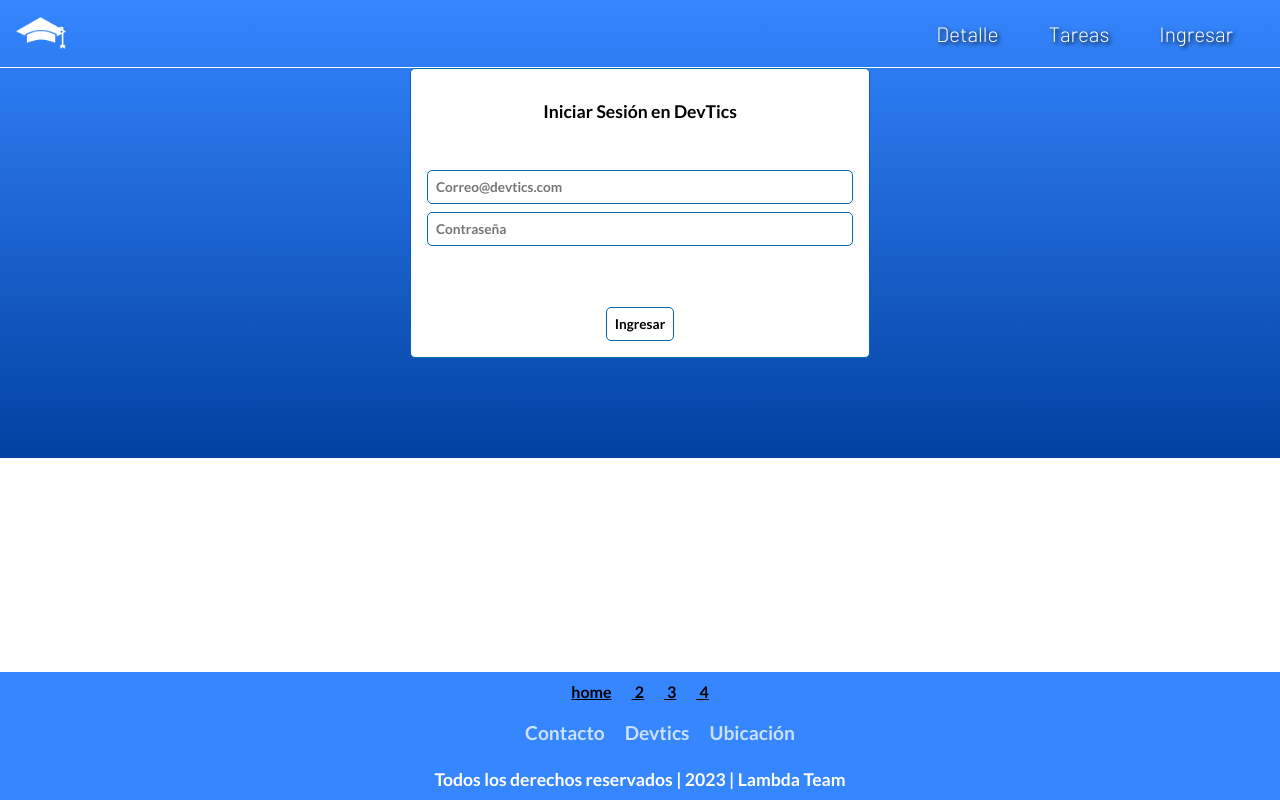
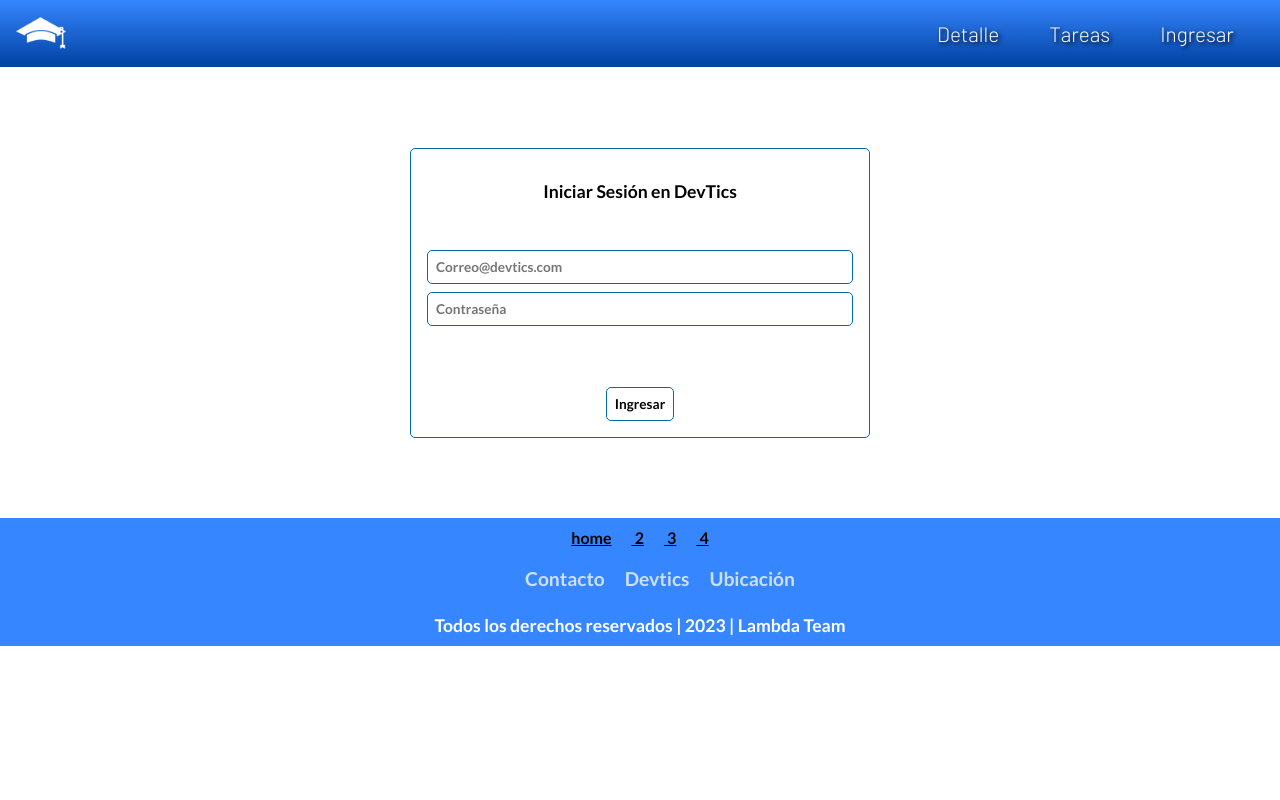
Before and after one commit to arielAayala/TaskManager, a Next.js app: page /login in a window 1280 px wide. Built offline with nearby package versions, Linux system fonts and the light colour scheme.

Commit message:
correccion de css

```diff
--- a/src/app/global.css
+++ b/src/app/global.css
@@ -1,10 +1,10 @@
 @import url("https://fonts.googleapis.com/css2?family=Barlow:wght@300&family=Lato:wght@700&display=swap");
-@import url('https://fonts.googleapis.com/css2?family=DM+Sans:wght@400;500;700&display=swap');
-@import url('https://fonts.googleapis.com/css?family=Material+Icons');
-@import url('https://fonts.googleapis.com/css?family=Material+Icons+Outlined');
-@import url('https://fonts.googleapis.com/css?family=Material+Icons+Two+Tone');
-@import url('https://fonts.googleapis.com/css?family=Material+Icons+Round');
-@import url('https://fonts.googleapis.com/css?family=Material+Icons+Sharp');
+@import url("https://fonts.googleapis.com/css2?family=DM+Sans:wght@400;500;700&display=swap");
+@import url("https://fonts.googleapis.com/css?family=Material+Icons");
+@import url("https://fonts.googleapis.com/css?family=Material+Icons+Outlined");
+@import url("https://fonts.googleapis.com/css?family=Material+Icons+Two+Tone");
+@import url("https://fonts.googleapis.com/css?family=Material+Icons+Round");
+@import url("https://fonts.googleapis.com/css?family=Material+Icons+Sharp");
 
 :root {
 	--colorPrincipal: rgb(2, 106, 167, 1);
@@ -13,14 +13,13 @@
 	--letraPrincipal: "lato";
 	--letraSecundaria: "barlow";
 }
-body{
+body {
 	padding: 0;
 	margin: 0;
 	box-sizing: border-box;
 	font-family: var(--letraPrincipal);
-  	background: linear-gradient(#3586ff, #0141a1);
-	background-repeat: no-repeat;
 }
-.containerChildrens{
-	margin-bottom: 100px;
+.containerChildrens {
+	padding: 1em;
+	margin: 4em 0 4em 0;
 }
--- a/src/app/layout.tsx
+++ b/src/app/layout.tsx
@@ -1,6 +1,7 @@
 import "./global.css";
 import Footer from "@/components/footer/footer";
 import Navbar from "@/components/navbar/navbar";
+import ProviderContextLogin from "@/context/contextLogin";
 
 export default function RootLayout({
 	children,
@@ -9,11 +10,13 @@ export default function RootLayout({
 }) {
 	return (
 		<html lang="en">
-			<body>
-				<Navbar></Navbar>
-				<div className="containerChildrens">{children}</div>
-				<Footer></Footer>
-			</body>
+			<ProviderContextLogin>
+				<body>
+					<Navbar></Navbar>
+					<div className="containerChildrens">{children}</div>
+					<Footer></Footer>
+				</body>
+			</ProviderContextLogin>
 		</html>
 	);
 }
--- a/src/components/footer/footer.module.css
+++ b/src/components/footer/footer.module.css
@@ -1,9 +1,6 @@
-@import url('https://developers.google.com/fonts/docs/material_symbols?hl=es-419#variable_font_with_google_fonts');
+@import url("https://developers.google.com/fonts/docs/material_symbols?hl=es-419#variable_font_with_google_fonts");
 
-
-.section{
-	position:absolute;
-	bottom: 0;
+.section {
 	width: 100%;
 	background: #3586ff;
 	display: flex;
@@ -12,24 +9,26 @@
 	flex-wrap: wrap;
 	flex-direction: column;
 }
-.section .social_Icon, .section .menu{
+.section .social_Icon,
+.section .menu {
 	position: relative;
 	display: flex;
 	justify-content: center;
 	align-items: center;
 	margin: 10px 0;
 }
-.section .social_Icon li,.section .menu li{
+.section .social_Icon li,
+.section .menu li {
 	list-style: none;
 }
-.section .social_Icon li a{
+.section .social_Icon li a {
 	font-size: 2em;
 	color: #fff;
 	margin: 0 10px;
 	display: inline-block;
 	transition: 0.5s;
 }
-.section .menu li a{
+.section .menu li a {
 	font-size: 1.2em;
 	color: #fff;
 	margin: 0 10px;
@@ -38,33 +37,29 @@
 	text-decoration: none;
 	opacity: 0.75;
 }
-.section .social_Icon li a:hover{
-	transform: translateY(-10px)
+.section .social_Icon li a:hover {
+	transform: translateY(-10px);
 }
-.section .menu li a:hover{
+.section .menu li a:hover {
 	opacity: 1;
 }
-.section p{
+.section p {
 	color: #fff;
 	text-align: center;
 	margin-top: 15px;
 	margin-bottom: 10px;
 	font-size: 1.1em;
 }
-.ubicacion{
-	cursor:pointer;
+.ubicacion {
+	cursor: pointer;
 	text-decoration: none;
-	color:var(--colorDetalles);
+	color: var(--colorDetalles);
 	font-family: var(--letraSecundaria);
 }
-.link{
-	color:var(--colorDetalles);
+.link {
+	color: var(--colorDetalles);
 	text-shadow: 2px 2px 4px var(--colorPrincipal);
 }
 .material_symbols_outlined {
-  font-variation-settings:
-  'FILL' 0,
-  'wght' 400,
-  'GRAD' 0,
-  'opsz' 48
+	font-variation-settings: "FILL" 0, "wght" 400, "GRAD" 0, "opsz" 48;
 }
--- a/src/components/navbar/navbar.module.css
+++ b/src/components/navbar/navbar.module.css
@@ -1,9 +1,9 @@
 .container {
-	width: 100vw;
 	display: flex;
 	justify-content: space-between;
 	align-items: center;
 	border-bottom: 0.5px solid var(--colorDetalles);
+	background: linear-gradient(#3586ff, #0141a1);
 }
 
 .container ul {
@@ -12,6 +12,7 @@
 	align-items: center;
 	font-size: 1.3rem;
 	font-family: var(--letraSecundaria);
+	padding-right: 1.5em;
 }
 .container ul li {
 	list-style: none;
@@ -28,7 +29,7 @@
 	color: var(--colorSecundario);
 }
 .ingresar {
-	margin: 0 2rem 0 auto;
+	margin: 0 0 0 auto;
 }
 
 .logo {
@@ -43,7 +44,7 @@
 	transform: scale(1.25);
 	transition: 0.5s;
 }
-.link{
-	color:var(--colorDetalles);
+.link {
+	color: var(--colorDetalles);
 	text-shadow: 2px 2px 4px black;
 }
--- /dev/null
+++ b/src/context/contextLogin.tsx
@@ -0,0 +1,36 @@
+"use client";
+
+import {
+	useState,
+	Dispatch,
+	SetStateAction,
+	useContext,
+	createContext,
+} from "react";
+
+interface IUsuario {
+	idUsuario: number;
+	setIdUsuario: Dispatch<SetStateAction<number>>;
+}
+
+const ContextLogin = createContext<IUsuario>({
+	idUsuario: -1,
+	setIdUsuario: (): number => -1,
+});
+
+export default function ProviderContextLogin({ children }: { children: any }) {
+	const [idUsuario, setIdUsuario] = useState(-1);
+
+	return (
+		<ContextLogin.Provider
+			value={{
+				idUsuario,
+				setIdUsuario,
+			}}
+		>
+			{children}
+		</ContextLogin.Provider>
+	);
+}
+
+export const useContextLogin = () => useContext(ContextLogin);
```
Also changed, not shown: public/TCP_vs_UDP_01_ES.gif (added).
